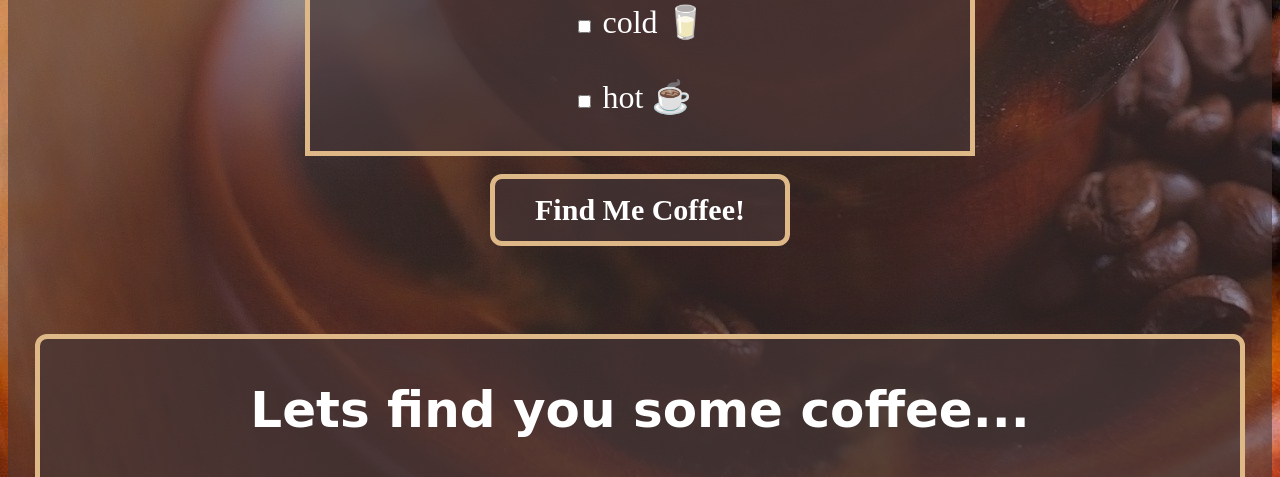
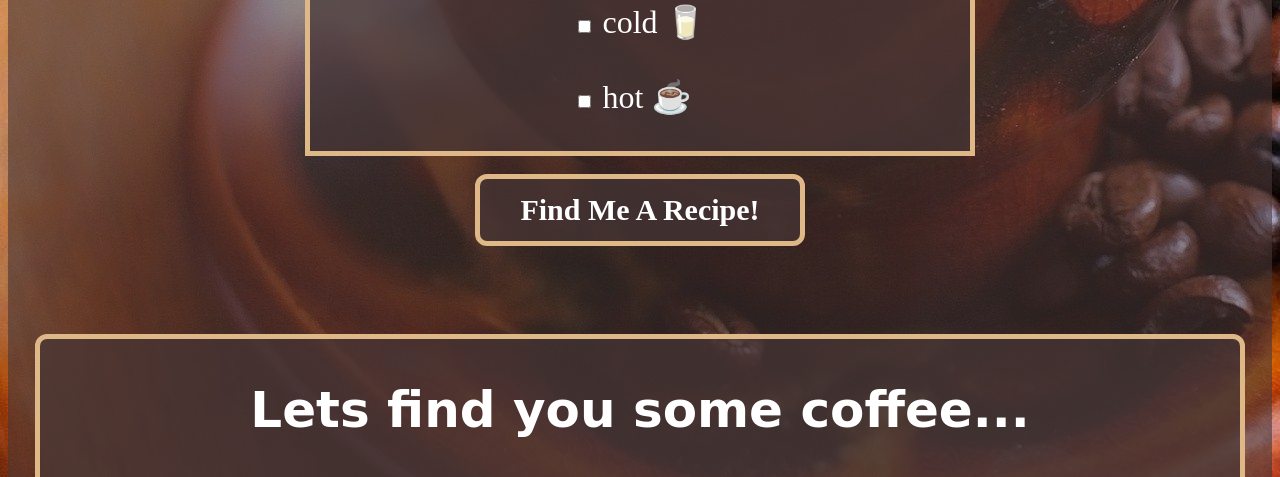
Before and after one commit to physicalrobot/CoffeeStory, a plain HTML site: page index.html in a window 1280 px wide. Shown: the part 960-1437 px from the top of the page. Drawn offline with Linux system fonts and the light colour scheme; some packages are replaced by stand-ins of ours; a web font is replaced by a local one.

Commit message:
changed find me a coffee to recipe

```diff
--- a/index.html
+++ b/index.html
@@ -77,7 +77,7 @@
         </div><br>
 
         <div class='coffeefind'>
-            <input name='findcoffeebutton' id='findcoffeebutton' type="button" value="Find Me Coffee!"
+            <input name='findcoffeebutton' id='findcoffeebutton' type="button" value="Find Me A Recipe!"
                 onclick='ColdOrHot()' />
         </div>
 
@@ -110,6 +110,8 @@
         <br>
         <br>
         <br>
+
+        <!-- Content Body Section -->
 
         <div id='contentinfobody'>
             <h2 id='beginnerinfo'>Introduction</h2>
```
